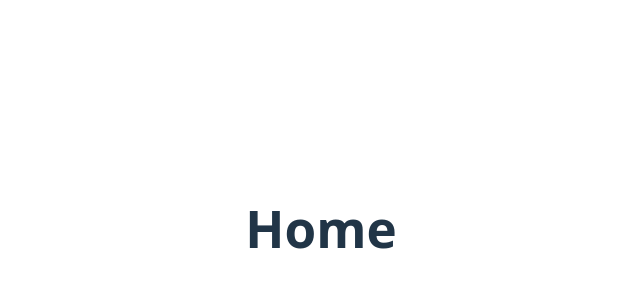
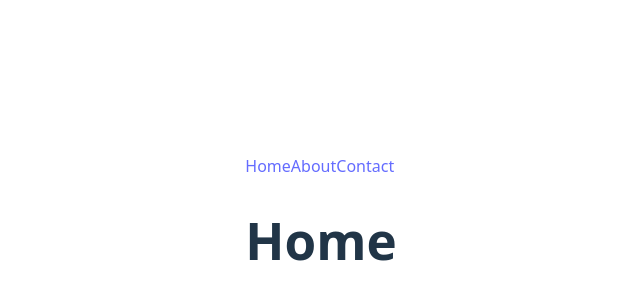
Before and after one commit to mbala-sadraue/react-estudo, a React (Vite) app in the folder react-estudo/: page / in a window 1280 px wide. Shown: the part 172-472 px from the top of the page, without its empty margins (319-959 px from the left). Built offline with nearby package versions, Linux system fonts and the light colour scheme.

Commit message:
adicionar os links

```diff
--- a/react-estudo/Router/RouterApp.jsx
+++ b/react-estudo/Router/RouterApp.jsx
@@ -4,6 +4,11 @@ import {BrowserRouter, Route, Routes, Link, Router} from 'react-router-dom'
 
 const RouterApp = () => (
 <BrowserRouter>
+
+    <Link to={'/'} title={'Home'}>Home</Link>
+    <Link to={'/about'} title={'About'}>About</Link>
+    <Link to={'/contact'} title={'Login'}>Contact</Link>
+
     <Routes>
         <Route  path={'/'}  element={<Home />}  />
         <Route  path={'/about'}  element={<About />} />
```
